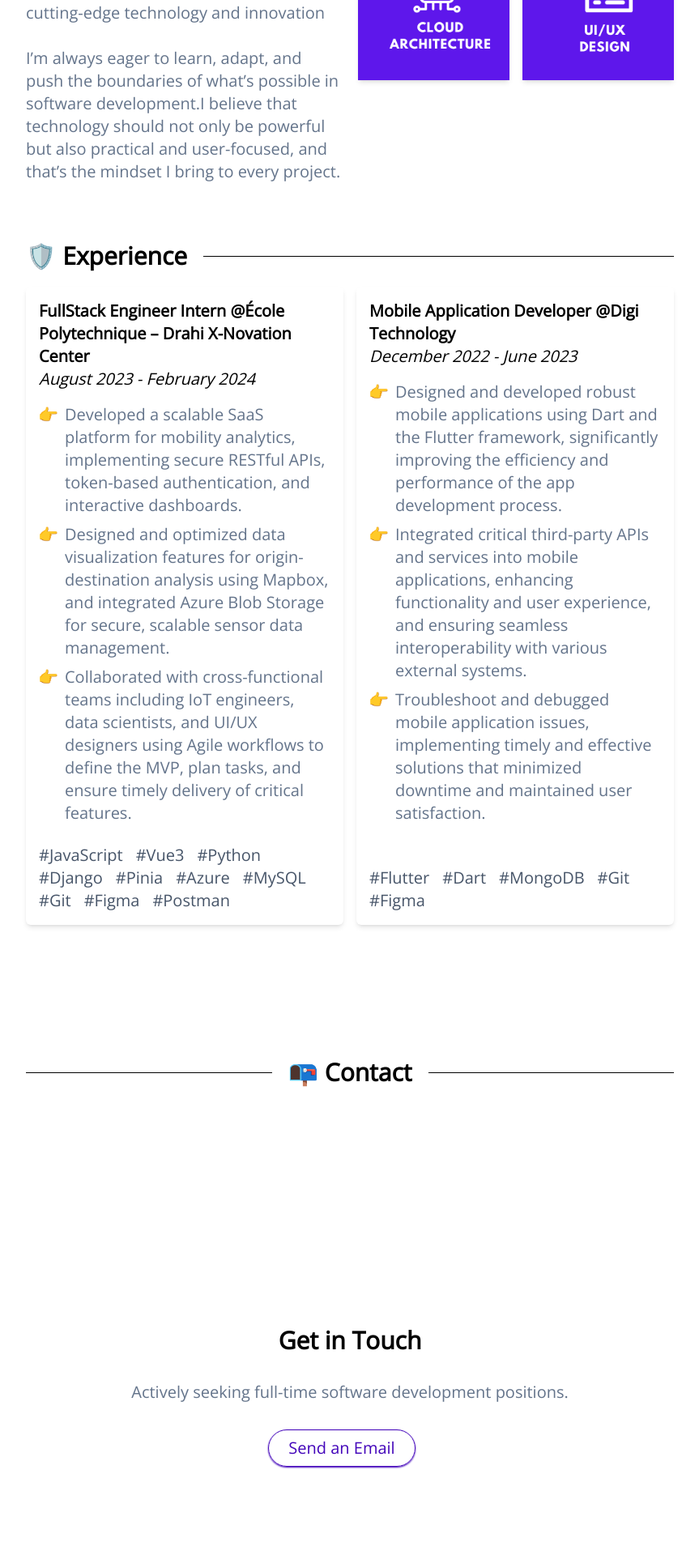
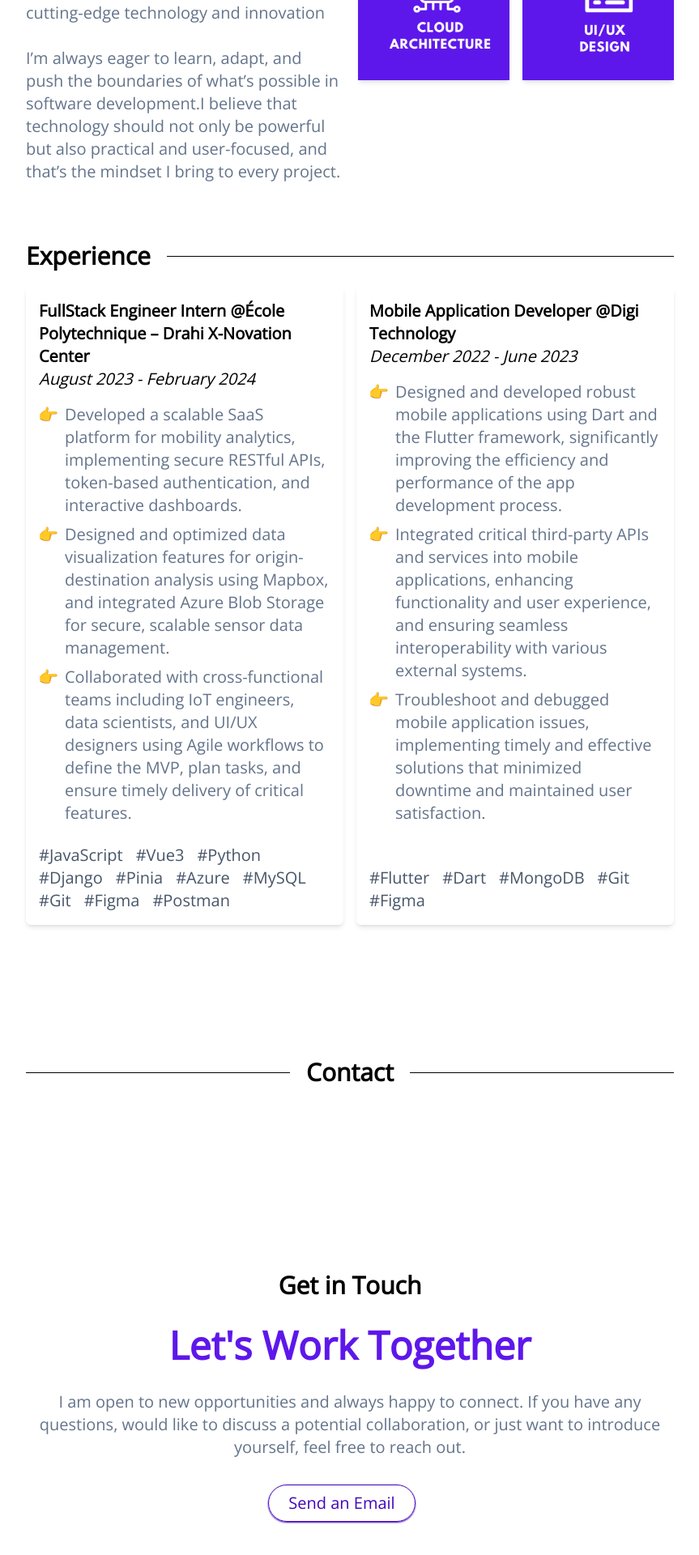
Before and after one commit to Ursulashrestha/PortfolioApp, a Vue app: page / in a window 1280 px wide. Shown: the part 1458-3378 px from the top of the page at 81% size, without its empty margins (208-1071 px from the left). Built offline with nearby package versions, Linux system fonts and the light colour scheme.

Commit message:
improving nabar and experience section

```diff
--- a/package.json
+++ b/package.json
@@ -15,6 +15,7 @@
     "@fortawesome/vue-fontawesome": "^3.0.3",
     "@heroicons/vue": "^2.0.17",
     "vue": "^3.2.47",
+    "vue-particles": "^1.0.9",
     "vue-router": "^4.1.6"
   },
   "devDependencies": {
--- a/src/components/Navbar.vue
+++ b/src/components/Navbar.vue
@@ -64,16 +64,16 @@
             <div v-show="dropDownActive" class="block w-full absolute xl:hidden px-9 pb-4 bg-white/[.9] dark:bg-slate-900/[.8] backdrop-blur-sm">
                 <ul>
                     <li>
-                        <router-link class="block py-5  hover:text-link-color" to="/#about-section">😎 About</router-link>
+                        <router-link class="block py-5  hover:text-link-color" to="/#about-section"> About</router-link>
                     </li>
                     <li>
-                        <router-link class="block py-5  hover:text-link-color" to="/#experience-section">🛡️ Experience</router-link>
+                        <router-link class="block py-5  hover:text-link-color" to="/#experience-section">Experience</router-link>
                     </li>
+                    <!-- <li>
+                        <router-link class="block py-5  hover:text-link-color" to="/#work-section"> Work</router-link>
+                    </li> -->
                     <li>
-                        <router-link class="block py-5  hover:text-link-color" to="/#work-section">💻 Work</router-link>
-                    </li>
-                    <li>
-                        <router-link class="block py-5  hover:text-link-color" to="/#contact-section">📭 Contact</router-link>
+                        <router-link class="block py-5  hover:text-link-color" to="/#contact-section"> Contact</router-link>
                     </li>
                     <li>
                         <a :href="portfolio.greeting.resumeLink" target="_blank">
--- a/src/portfolio.js
+++ b/src/portfolio.js
@@ -186,8 +186,8 @@ const contact = {
     externalLink: {
         shortTitle: "Get in Touch",
         note: [
-            "Actively seeking full-time software development positions.",
-        ], // paragraph breaks will be entered after each item,
+            "I am open to new opportunities and always happy to connect. If you have any questions, would like to discuss a potential collaboration, or just want to introduce yourself, feel free to reach out.",
+        ],
         link: {
             email: "info.ursulaa@gmail.com", // email takes precedance
         },
--- a/src/views/ContactView.vue
+++ b/src/views/ContactView.vue
@@ -1,28 +1,22 @@
 <template>
-    <section class="min-h-screen w-full flex flex-col" ref="contactSection" id="contact-section">
+    <section class="min-h-screen w-full flex flex-col " ref="contactSection" id="contact-section">
         <div class="relative flex py-5 items-center" :class="[visible ? 'translate-y-0 opacity-1 blur-0' : 'translate-y-4 opacity-0 blur-sm', 'transition-all motion-reduce:transition-none duration-500']">
             <div class="flex-grow border-t border-black dark:border-white border-1"></div>
-            <h1 class="text-3xl font-bold px-5">📭 Contact</h1>
+            <h1 class="text-3xl font-bold px-5">Contact</h1>
             <div class="flex-grow border-t border-black dark:border-white border-1"></div>
         </div>
         <div :class="['flex flex-col my-auto transition-all motion-reduce:transition-none duration-500 delay-300', visible ? 'translate-y-0 opacity-1 blur-0' : 'translate-y-4 opacity-0 blur-sm']">
-            <div v-if="content.formEmbedLink">
-                <iframe :src="content.formEmbedLink" frameborder="0" marginheight="0" marginwidth="0" class="mb-10 min-h-screen w-full">Loading...</iframe>
-            </div>
-            <div v-else class="space-y-8 mx-auto">
+            <div class="space-y-8 mx-auto">
                 <h1 class="text-3xl font-extrabold text-center">Get in Touch</h1>
-                <p v-for="msg in content.externalLink.note" class="text-slate-500 dark:text-slate-300">{{ msg }}<br/></p>
+                <h1 class="text-5xl font-extrabold text-center" style="color: #5e17eb;">Let's Work Together</h1>
+
+                <p v-for="msg in content.externalLink.note" class="text-slate-500 dark:text-slate-300 text-center">{{ msg }}<br/></p>
                 <div class="flex flex-col sm:flex-row items-center justify-center space-y-5 sm:space-x-5">
                     <template v-if="content.externalLink.link.email">
                         <a :href="'mailto:'+content.externalLink.link.email">
                             <button class="py-2 px-6 bg-transparent border border-button-color shadow-sm shadow-button-color text-button-color hover:text-white hover:bg-button-color duration-300 focus:bg-button-color focus:text-white active:bg-button-color active:text-white rounded-full">Send an Email</button>
                         </a>
                         <p class="text-sm mt-8 sm:mt-0 text-slate-500 dark:text-slate-300">{{ content.externalLink.responseTimeMessage }}</p>
-                    </template>
-                    <template v-else>
-                        <a :href="content.externalLink.link.other" target="_blank">
-                            <button class="py-2 px-6 bg-transparent border border-button-color shadow-sm shadow-button-color text-button-color hover:text-white hover:bg-button-color focus:bg-button-color focus:text-white active:bg-button-color active:text-white duration-300">Reach Out</button>
-                        </a>
                     </template>
                 </div>
             </div>
--- a/src/views/ExperienceView.vue
+++ b/src/views/ExperienceView.vue
@@ -1,7 +1,7 @@
 <template>
     <section class="min-h-screen w-full" ref="experienceSection" id="experience-section">
         <div class="relative flex py-5 items-center" :class="[visible ? 'translate-y-0 opacity-1 blur-0' : 'translate-y-4 opacity-0 blur-sm', 'transition-all motion-reduce:transition-none duration-500']">
-            <h1 class="text-3xl font-bold pr-5">🛡️ Experience</h1>
+            <h1 class="text-3xl font-bold pr-5">Experience</h1>
             <div class="flex-grow border-t border-black dark:border-white border-1"></div>
         </div>
         <div :class="['flex flex-col space-y-4 lg:grid lg:grid-cols-2 lg:gap-x-4 lg:space-y-0 mb-36 transition-all motion-reduce:transition-none duration-500 delay-300', visible ? 'translate-y-0 opacity-1 blur-0' : 'translate-y-4 opacity-0 blur-sm']">
```
Also changed, not shown: 1 other file (tests, documents, lock files or other folders).
